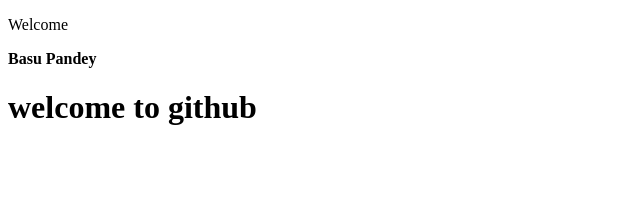
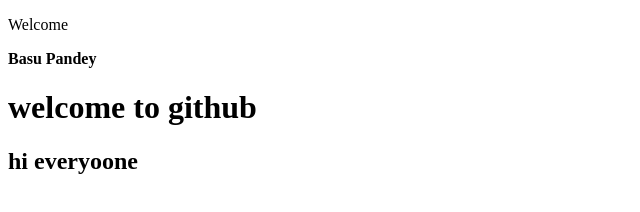
Before and after one commit to basupandey/test, a plain HTML site: page index.html in a window 1280 px wide. Shown: the whole page, without its empty margins (0-640 px from the left). Drawn offline with Linux system fonts and the light colour scheme.

Commit message:
body changes

```diff
--- a/index.html
+++ b/index.html
@@ -7,5 +7,6 @@
 <p>Welcome</p>
 <b>Basu Pandey</b>
 <h1>welcome to github</h1>
+<h2>hi everyoone</h2>
 </body>
 </html>
```
